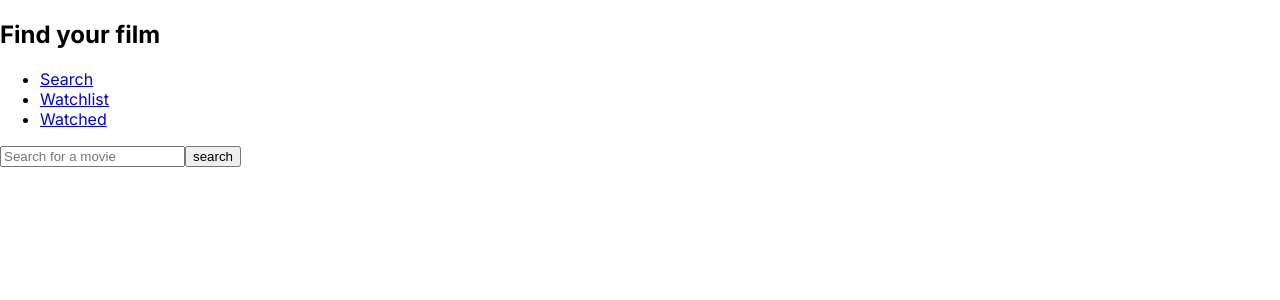
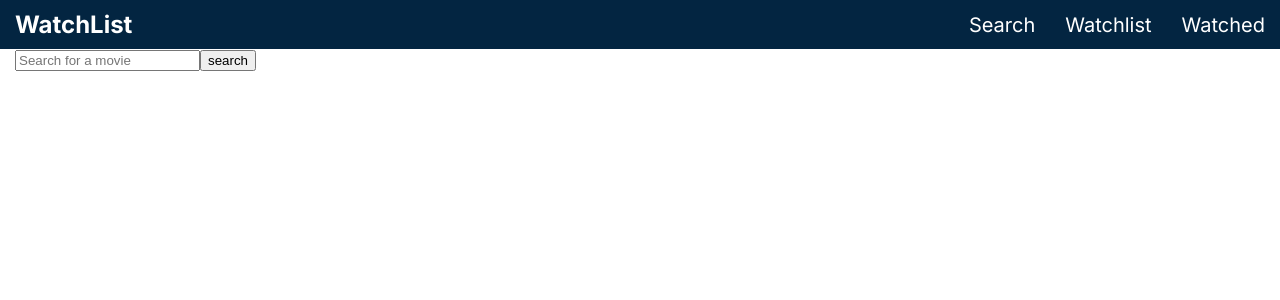
Before and after one commit to overgrownFudge/movie-watchlist, a React (Create React App) app: page / in a window 1280 px wide. Shown: the top 300 px of the page. Built offline with nearby package versions, Linux system fonts and the light colour scheme.

Commit message:
completed nav menu and styling

```diff
--- a/src/components/Header.js
+++ b/src/components/Header.js
@@ -1,18 +1,22 @@
 import React from 'react'
 import { Link } from 'react-router-dom'
+
+
 export default function Header() {
     return (
-        <>
         <header>
-                <div className='nav'>
-                    <h2 className="brand">Find your film</h2>
-                    <div>
-                        <ul className='nav--links'>
+            <div className="container">
+                <div className="inner-content">
+                    <div className="brand">
+                        <Link to="/">WatchList</Link>
+                    </div>
+
+                    <ul className="nav-links">
                         <li>
                             <Link to={"/"}>Search</Link>
                         </li>
                         <li>
-                                <Link to={"/watchlist"}>Watchlist</Link>
+                            <Link to={"/watchlist"} className="btn btn-main">Watchlist</Link>
                         </li>
                         <li>
                             <Link to={"/watched"}>Watched</Link>
@@ -21,6 +25,5 @@ export default function Header() {
                 </div>
             </div>
         </header>
-        </>
     )
 }
--- a/src/index.css
+++ b/src/index.css
@@ -1,4 +1,65 @@
+@import url('https://fonts.googleapis.com/css2?family=Inter:wght@400;700&display=swap');
+
+:root {
+  --primary: #032541;
+  --secondary: #21d07a;
+  --white: #fff;
+}
+
 body {
+  font-family: "Inter", "Source Sans Pro", sans-serif;
+  padding: 0;
   margin: 0;
-  font-family: 'Inter', sans-serif;
 }
+
+.container {
+  padding-right: 15px;
+  padding-left: 15px;
+  margin-right: auto;
+  margin-left: auto;
+}
+
+/* Header Styles */
+header {
+  background-color: var(--primary);
+}
+
+header .inner-content {
+  display: flex;
+  justify-content: space-between;
+  align-items: center;
+  padding: 10px 0;
+}
+
+header a {
+  color: var(--white);
+  font-size: 1.25rem;
+  text-decoration: none;
+  transition: all 0.3s ease;
+}
+
+header a:hover {
+  opacity: 0.7;
+}
+
+header .brand a {
+  font-weight: 700;
+  font-size: 1.5rem;
+}
+
+header .nav-links {
+  padding: 0;
+  margin: 0;
+  list-style: none;
+  display: flex;
+  align-items: center;
+}
+
+header .nav-links li {
+  display: inline-block;
+  margin-right: 30px;
+}
+
+header .nav-links li:last-child {
+  margin-right: 0;
+}
```
Lines whose indentation alone changed are shown as unchanged.
